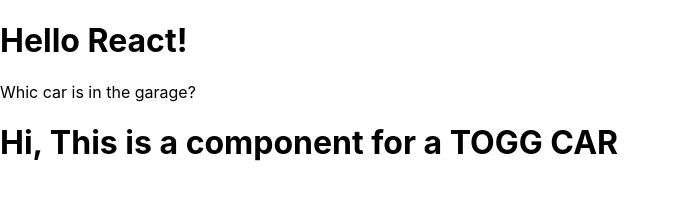
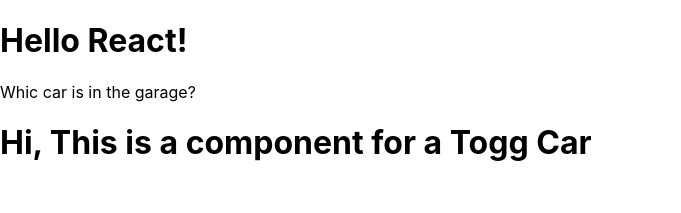
Before and after one commit to ArifYusufYilmaz/react-app-studies, a React (Create React App) app: page / in a window 1280 px wide. Shown: the top 213 px of the page, without its empty margins (0-681 px from the left). Built offline with nearby package versions, Linux system fonts and the light colour scheme.

Commit message:
add props as a variable
You can define a variable and put it inside curly brackets  to send.

```diff
--- a/src/components/Garage.js
+++ b/src/components/Garage.js
@@ -1,10 +1,11 @@
 import Car from './Car.js';
 
 function Garage(){
+    const carName = "Togg Car";
     return (
         <>
         <p>Whic car is in the garage?</p>
-        <Car brand="TOGG CAR"></Car>
+        <Car brand={carName}></Car>
         </>
     );
 
```
